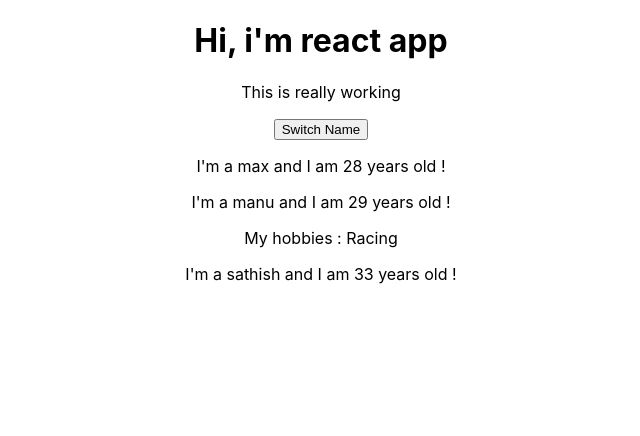
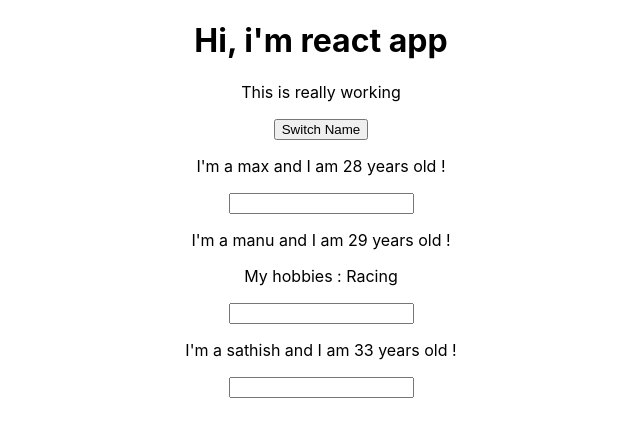
Before and after one commit to bnguser/passing-methods, a React (Create React App) app: page / in a window 1280 px wide. Shown: the top 436 px of the page, without its empty margins (319-959 px from the left). Built offline with nearby package versions, Linux system fonts and the light colour scheme.

Commit message:
adding twoway binding

```diff
--- a/src/App.js
+++ b/src/App.js
@@ -23,19 +23,30 @@
     })
     }
 
+    nameChangedHandler = (event)=>{
+      this.setState ({
+        persons: [
+          { name: 'maximize', age: '28' },
+          { name: event.target.value, age: '29' },
+          { name: 'sathish', age: '38'}
+        ]
+      })
+    }
+
   render() {
     return (
       <div className="App">
         <h1>Hi, i'm react app</h1>
         <p>This is really working</p>
-        <button onClick ={this.switchNameHandler.bind(this,'Maximize')}>Switch Name</button>
+        <button onClick ={()=>this.switchNameHandler('Maximize')}>Switch Name</button>
         <Person
         name ={this.state.persons[0].name}
         age ={this.state.persons[0].age}/>
         <Person
         name = {this.state.persons[1].name}
         age ={this.state.persons[1].age}
-        click = {this.switchNameHandler.bind(this, 'Max!')}>My hobbies : Racing</Person>
+        click = {this.switchNameHandler.bind(this, 'Max!')}
+        changed = {this.nameChangedHandler}>My hobbies : Racing</Person>
         <Person
         name = {this.state.persons[2].name}
         age = {this.state.persons[2].age}/>
--- a/src/Person/Person.js
+++ b/src/Person/Person.js
@@ -7,6 +7,7 @@
         <div>
             <p onClick={props.click}> I'm a {props.name} and I am {props.age} years old !</p>
             <p>{props.children}</p>
+            <input type = "text"  onChange={props.changed}/>
         </div>
 
     )
```
